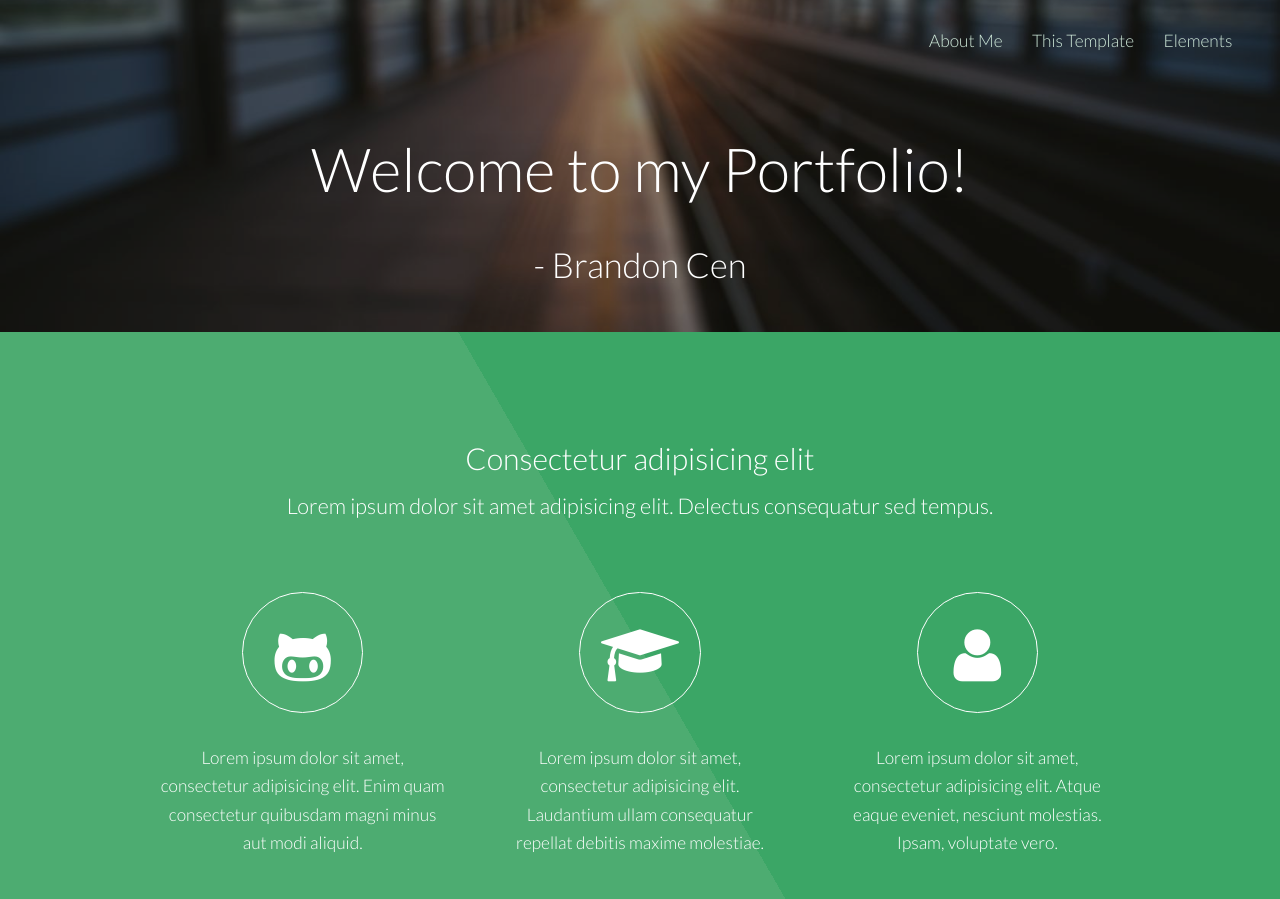
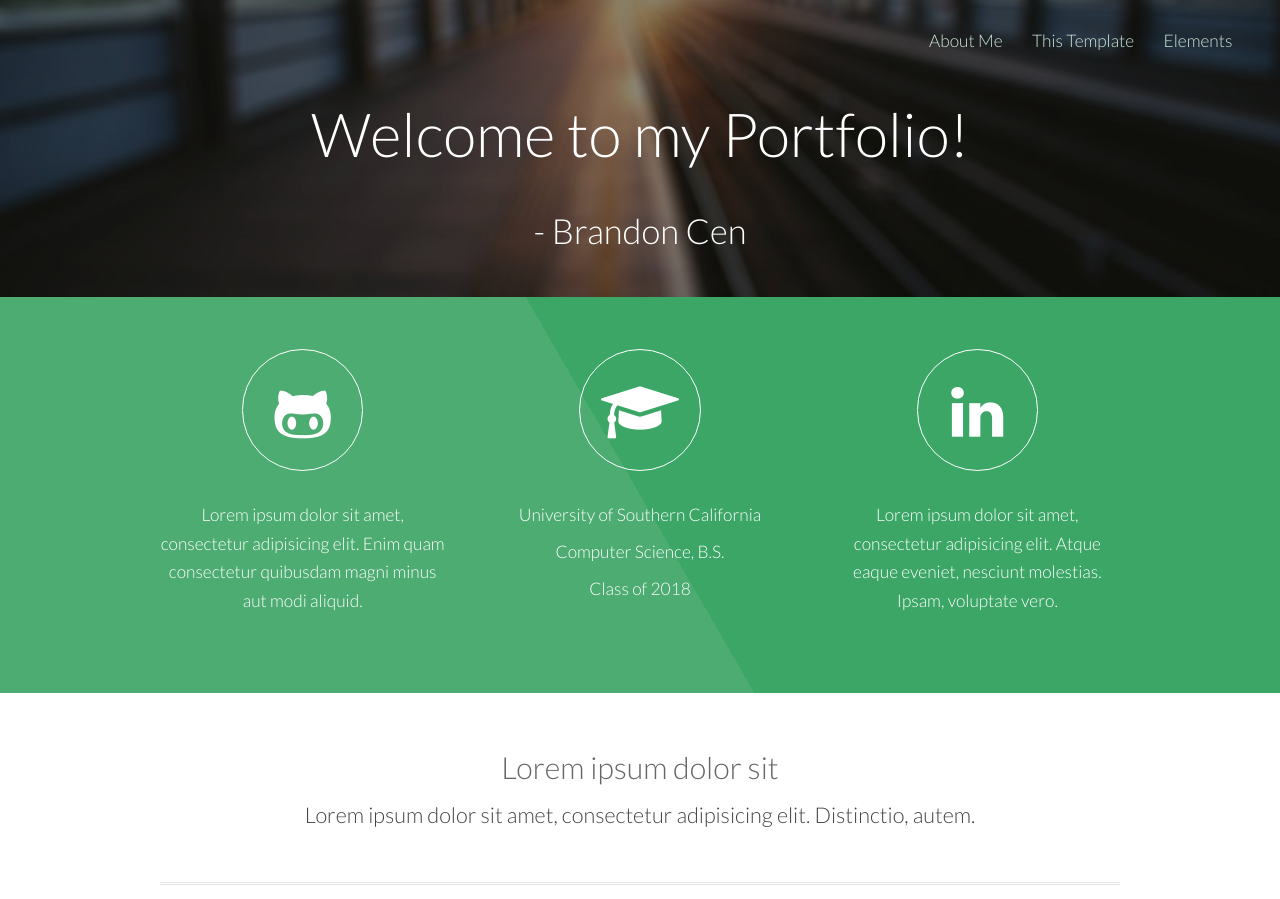
Before and after one commit to bzcen/Personal-Website, a plain HTML site: page templated-interphase/index.html in a window 1280 px wide. Shown: the top 899 px of the page. Drawn offline with Linux system fonts and the light colour scheme.

Commit message:
tinkering with middle banner

```diff
--- a/templated-interphase/css/style-large.css
+++ b/templated-interphase/css/style-large.css
@@ -13,7 +13,7 @@
 /* Banner */
 
 	#banner {
-		padding: 8em 0em 3em;
+		padding: 6em 0em 3em;
 	}
 
 		#banner h2 {
--- a/templated-interphase/css/style.css
+++ b/templated-interphase/css/style.css
@@ -41,7 +41,7 @@
 	}
 
 	p {
-		margin: 0 0 2em 0;
+		margin: 0 0 0.5em 0;
 	}
 
 	h1, h2, h3, h4, h5, h6 {
@@ -996,7 +996,7 @@
 /* Wrapper */
 
 	.wrapper {
-		padding: 6em 0em 4em;
+		padding: 3em 0em 4em;
 	}
 
 		.wrapper.style1 {
--- a/templated-interphase/index.html
+++ b/templated-interphase/index.html
@@ -54,10 +54,12 @@
 		<!-- One -->
 			<section id="one" class="wrapper style1 align-center">
 				<div class="container">
+					<!--
 					<header>
 						<h2>Consectetur adipisicing elit</h2>
 						<p>Lorem ipsum dolor sit amet adipisicing elit. Delectus consequatur sed tempus.</p>
 					</header>
+				-->
 					<div class="row 200%">
 						<section class="4u 12u$(small)">
 							<i class="icon big rounded fa-github-alt"></i>
@@ -65,10 +67,12 @@
 						</section>
 						<section class="4u 12u$(small)">
 							<i class="icon big rounded fa-graduation-cap"></i>
-							<p>Lorem ipsum dolor sit amet, consectetur adipisicing elit. Laudantium ullam consequatur repellat debitis maxime molestiae.</p>
+							<p>University of Southern California</p>
+							<p>Computer Science, B.S.</p>
+							<p>Class of 2018</p>
 						</section>
 						<section class="4u$ 12u$(small)">
-							<i class="icon big rounded fa-user"></i>
+							<i class="icon big rounded fa-linkedin"></i>
 							<p>Lorem ipsum dolor sit amet, consectetur adipisicing elit. Atque eaque eveniet, nesciunt molestias. Ipsam, voluptate vero.</p>
 						</section>
 					</div>
@@ -141,7 +145,7 @@
 						</section>
 					-->
 						<section class="4u$ 12u$(medium) 12u$(small)">
-							<h3>Contact Us blah blah     blah</h3>
+							<h2>Other Links</h2>
 							<ul class="icons">
 
 								<li><a target="_blank" href="https://www.linkedin.com/in/brandoncen" class="icon rounded fa-linkedin"><span class="label">LinkedIn</span></a></li>
```
